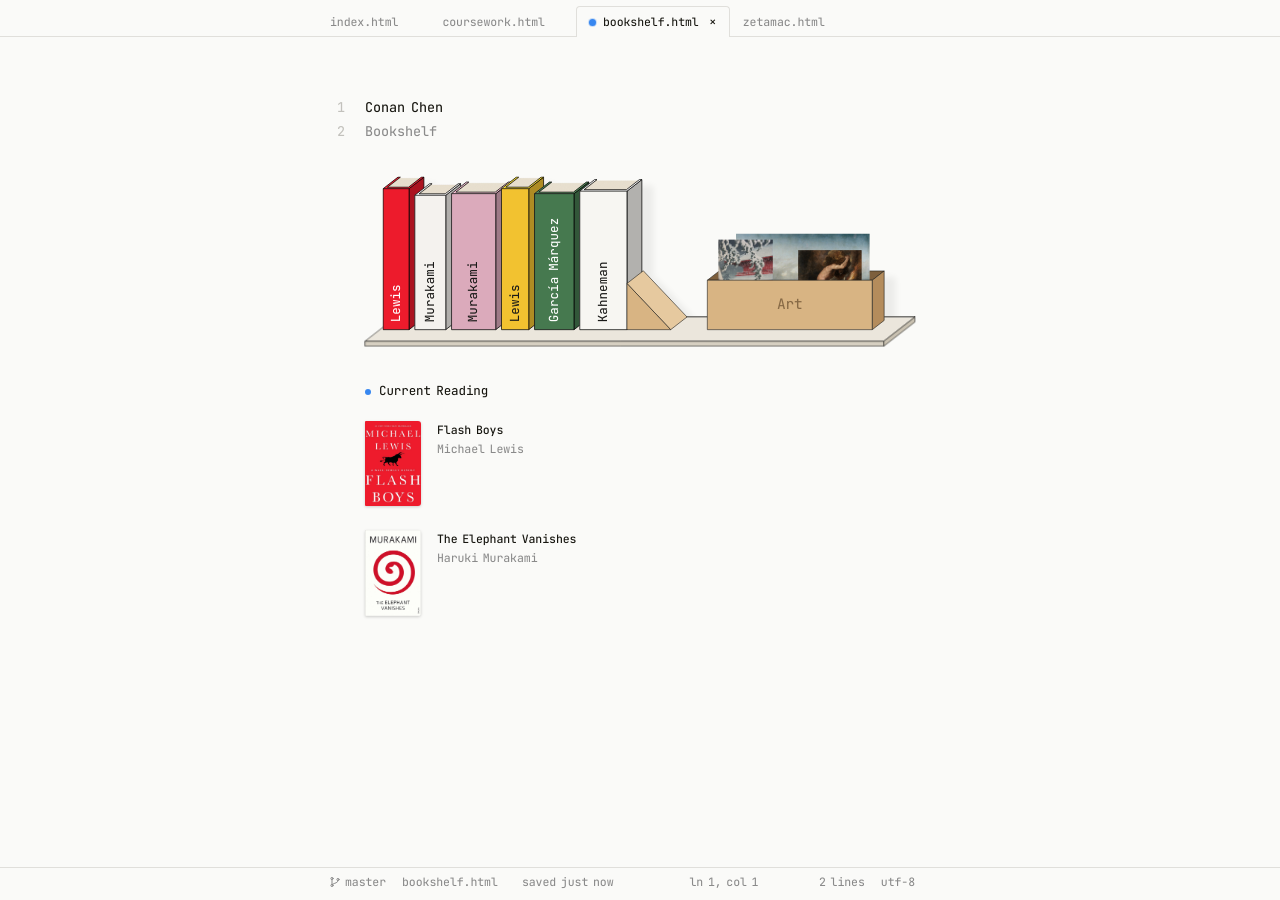
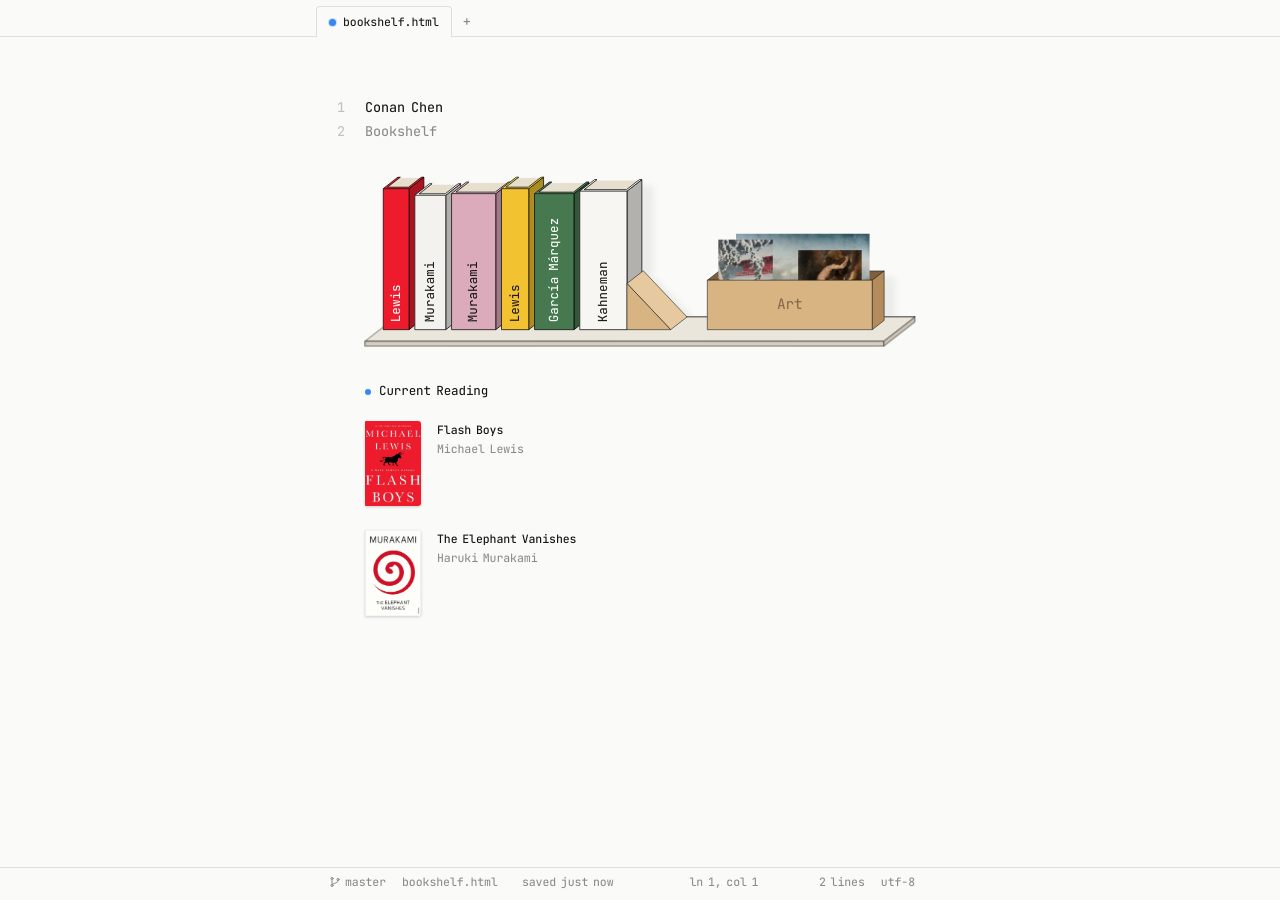
Before and after one commit to conancchen/conancchen.github.io, a Jekyll site: the page built from bookshelf.html, in a window 1280 px wide. Built offline with Jekyll 4.4.1, drawn with Linux system fonts in a browser that asks for light colours.

Commit message:
tabs shrink to fit, only current tab open by default, mobile alignment

```diff
--- a/_layouts/default.html
+++ b/_layouts/default.html
@@ -73,7 +73,7 @@
           var saved = JSON.parse(localStorage.getItem(KEY));
           if (Array.isArray(saved)) return saved.filter(function (t) { return bar.querySelector('[data-tab="' + t + '"]'); });
         } catch (e) {}
-        return all.map(function (tab) { return tab.dataset.tab; });
+        return [];  // to start, only the page showing is open
       }
       function save() {
         try { localStorage.setItem(KEY, JSON.stringify(open)); } catch (e) {}
--- a/style.scss
+++ b/style.scss
@@ -857,15 +857,6 @@ $dot-bottom: calc(#{$dot-center} + #{$dot} / 2);
     padding: 32px 24px 40px;
   }
 
-  // The tabs keep to the column's wider phone gutter too
-  .tabbar {
-    padding-left: 12px;
-  }
-
-  .statusline {
-    padding-left: 24px;
-    padding-right: 24px;
-  }
 }
 
 /**************/
@@ -937,22 +928,20 @@ $dot-bottom: calc(#{$dot-center} + #{$dot} / 2);
   // by a hairline the width of the window, which the tab showing breaks to
   // join the page. The first name lines up with the page's text (less the
   // 12px its tab leads in with)
-  padding: 6px 0 1px calc(max(16px, (100% - 550px) / 2) - 12px);
+  padding: 6px 8px 1px calc(max(16px, (100% - 550px) / 2) - 13px);
   background: linear-gradient(var(--rule), var(--rule)) bottom / 100% 1px no-repeat, var(--bg);
   font-size: 12px;
   line-height: 16px;
   white-space: nowrap;
-  overflow-x: auto;
-  scrollbar-width: none;
-}
-
-.tabbar::-webkit-scrollbar {
-  display: none;
+  overflow: hidden;
 }
 
 // The tabs not showing sit back in the strip
 .tab {
-  flex: none;
+  // Tabs share out the strip: when they don't all fit, each narrows (its
+  // name trailing off) rather than the text shrinking or the strip scrolling
+  flex: 0 1 auto;
+  min-width: 0;
   display: flex;
   align-items: center;
   height: 30px;
@@ -980,6 +969,9 @@ $dot-bottom: calc(#{$dot-center} + #{$dot} / 2);
 
 // Every tab keeps the same room, its × included, so they're evenly spaced
 .tab a {
+  min-width: 0;
+  overflow: hidden;
+  text-overflow: ellipsis;
   padding: 0 6px 0 12px;
   line-height: 30px;
   color: inherit;
@@ -1002,6 +994,7 @@ $dot-bottom: calc(#{$dot-center} + #{$dot} / 2);
 // The ×, after the name, shown on the active tab and on any tab under the
 // pointer; the last tab open can't close
 .tab-close {
+  flex: none;
   width: 16px;
   height: 16px;
   margin-right: 8px;
@@ -1065,6 +1058,7 @@ $dot-bottom: calc(#{$dot-center} + #{$dot} / 2);
 }
 
 .tab-new {
+  flex: none;
   position: relative;
   display: flex;
   align-items: center;
@@ -1182,9 +1176,10 @@ body {
     padding-left: calc(max(16px, (100% - 550px) / 2) - 36px);
   }
 
-  // and the tabs start right above it (less the 12px a tab leads in with)
+  // and the tabs start right above it (less the 12px a tab leads in with,
+  // and its 1px edge)
   .tabbar {
-    padding-left: calc(max(16px, (100% - 550px) / 2) - 36px - 12px);
+    padding-left: calc(max(16px, (100% - 550px) / 2) - 36px - 13px);
   }
 }
 
@@ -1199,6 +1194,18 @@ body {
 #status-lines {
   min-width: 9ch;  // 999 lines
   text-align: right;
+}
+
+// On phones both bars keep to the column's wider 24px gutter
+@media screen and (max-width: 639px) {
+  .tabbar {
+    padding-left: 11px;  // 24px, less the tab's 12px lead-in and 1px edge
+  }
+
+  .statusline {
+    padding-left: 24px;
+    padding-right: 24px;
+  }
 }
 
 // Room at the bottom so the status bar never covers the last line
```
